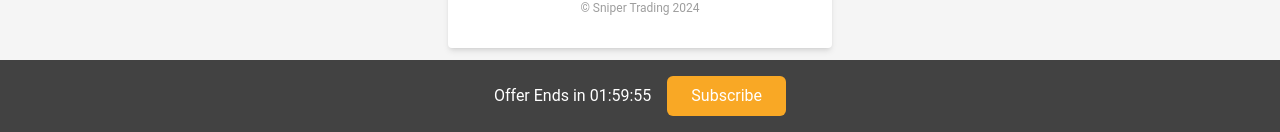
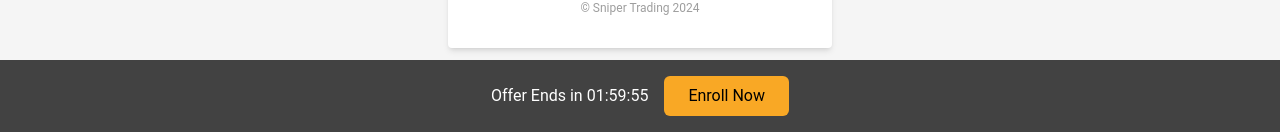
Before and after one commit to Ajinkya-Bhilare-au50/stoc, a React (Create React App) app: page /Login in a window 1280 px wide. Shown: the part 668-800 px from the top of the page. Built offline with nearby package versions, Linux system fonts and the light colour scheme.

Commit message:
updates5

```diff
--- a/src/components/CoursePrice.js
+++ b/src/components/CoursePrice.js
@@ -2,6 +2,7 @@ import React, { useState } from "react";
 import { MdInfoOutline, MdLocalOffer } from "react-icons/md";
 import { RiDiscountPercentFill } from "react-icons/ri";
 import { TfiAlarmClock } from "react-icons/tfi";
+import { Link } from "react-router-dom";
 
 const calculateDiscountedPrice = (price, discountPercentage) => {
   const discountedPrice = price - (price * discountPercentage) / 100;
@@ -74,9 +75,9 @@ const CoursePrice = ({ price, discountPercentage }) => {
             </span>
           )}
         </p>
-        <button className="bg-yellow-300 text-gray-900 px-6 py-2 mt-4 rounded-lg hover:bg-yellow-400 transition-colors duration-300">
+        <Link to={"/enquiry"} className="bg-yellow-300 text-gray-900 px-6 py-2 mt-4 rounded-lg hover:bg-yellow-400 transition-colors duration-300">
           Enroll Now
-        </button>
+        </Link>
       </div>
     </div>
   );
--- a/src/components/Stickyfooter.js
+++ b/src/components/Stickyfooter.js
@@ -2,6 +2,7 @@ import React, { useState, useEffect } from "react";
 
 import Developer from "./Developer.js";
 import Banner from "./Banner.js";
+import { Link } from "react-router-dom";
 const StickyFooter = () => {
   const [showFooter, setShowFooter] = useState(false);
   const [timer, setTimer] = useState(7200); // Timer in seconds (2 hours)
@@ -63,12 +64,12 @@ const StickyFooter = () => {
           </div>
           <div>
             <div className="flex justify-center">
-              <button
+              <Link to={"/enquiry"}
                 onClick={handleEnrollNow}
-                className="bg-yellow-800 hover:bg-yellow-900 px-6 py-2 rounded-md"
+                className="bg-yellow-800 hover:bg-yellow-900 px-6 py-2 rounded-md text-black"
               >
-                Subscribe
-              </button>
+                Enroll Now
+              </Link>
             </div>
           </div>
         </div>
```
